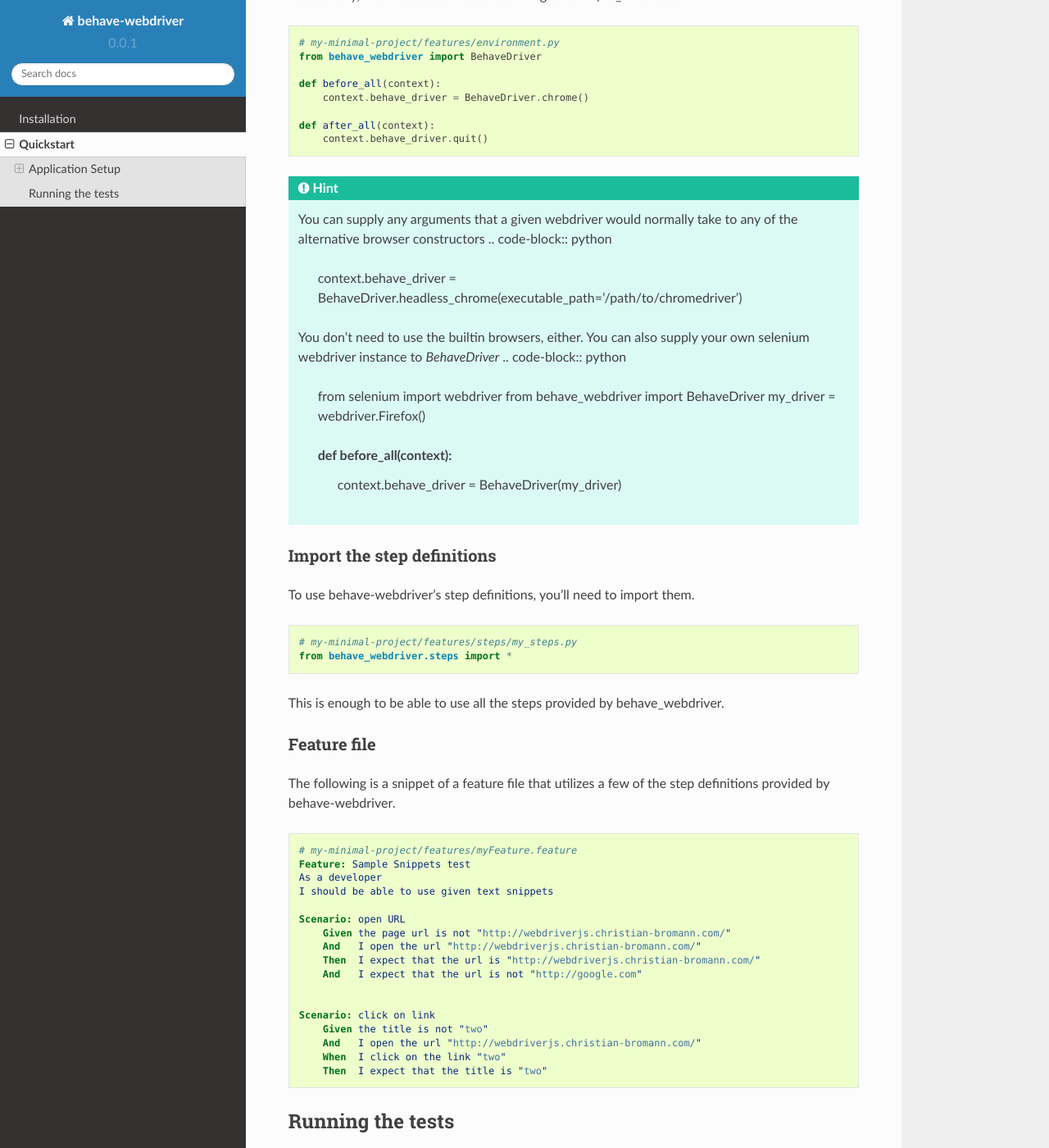
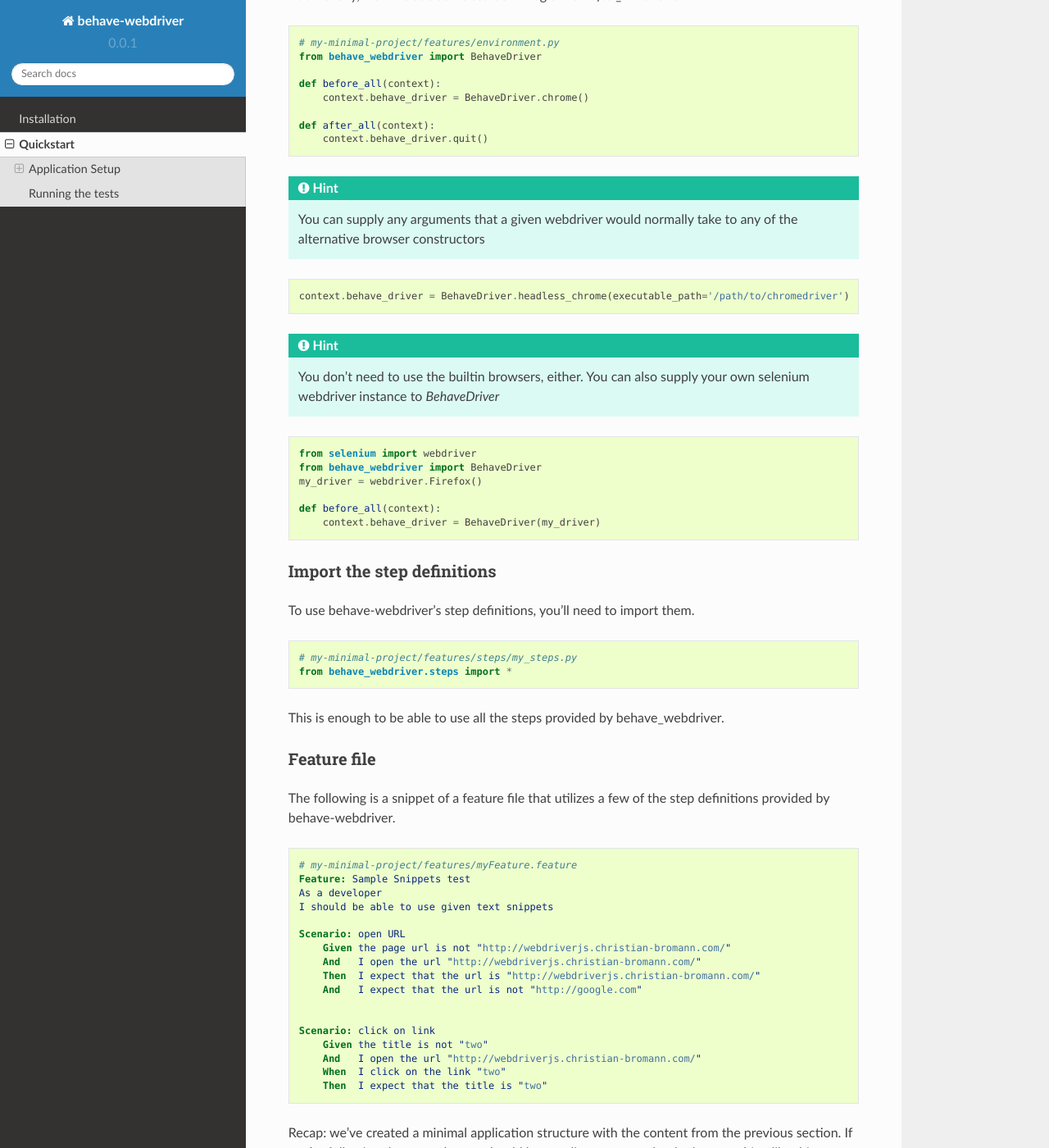
Before and after one commit to spyoungtech/behave-webdriver, a Sphinx documentation site: the page built from docs/quickstart.rst, in a window 1280 px wide and 1400 px high, scrolled down 549 px. Shown: the whole window at 82% size. Built offline with Sphinx 7.4.7 and the Read the Docs theme 2.0.0, drawn with Linux system fonts in a browser that asks for light colours; some of the changed lines change nothing that is shown; some of the changed text lies outside the part shown.

Commit message:
docs and examples

```diff
--- a/docs/quickstart.rst
+++ b/docs/quickstart.rst
@@ -34,19 +34,22 @@
 
 .. hint::
     You can supply any arguments that a given webdriver would normally take to any of the alternative browser constructors
-    .. code-block:: python
 
-        context.behave_driver = BehaveDriver.headless_chrome(executable_path='/path/to/chromedriver')
+.. code-block:: python
 
+    context.behave_driver = BehaveDriver.headless_chrome(executable_path='/path/to/chromedriver')
+
+.. hint::
     You don't need to use the builtin browsers, either. You can also supply your own selenium webdriver instance to `BehaveDriver`
-    .. code-block:: python
 
-        from selenium import webdriver
-        from behave_webdriver import BehaveDriver
-        my_driver = webdriver.Firefox()
+.. code-block:: python
 
-        def before_all(context):
-            context.behave_driver = BehaveDriver(my_driver)
+    from selenium import webdriver
+    from behave_webdriver import BehaveDriver
+    my_driver = webdriver.Firefox()
+
+    def before_all(context):
+        context.behave_driver = BehaveDriver(my_driver)
 
 Import the step definitions
 ^^^^^^^^^^^^^^^^^^^^^^^^^^^
@@ -83,8 +86,6 @@
         When  I click on the link "two"
         Then  I expect that the title is "two"
 
-Running the tests
------------------
 
 Recap: we've created a minimal application structure with the content from the previous section. If you're following
 the example, you should have a directory tree that looks something like this::
@@ -95,8 +96,11 @@
             └── steps
                 └── my_steps.py
 
-With this in place, we can now run the tests, just like any other behave test, from the working directory
-`my-minimal-project`
+Running the tests
+-----------------
+
+With the above being satisfactory for our minimal project, we can now run the tests, just like any other behave test,
+from the working directory of `my-minimal-project`
 
 .. code-block:: bash
 
```
